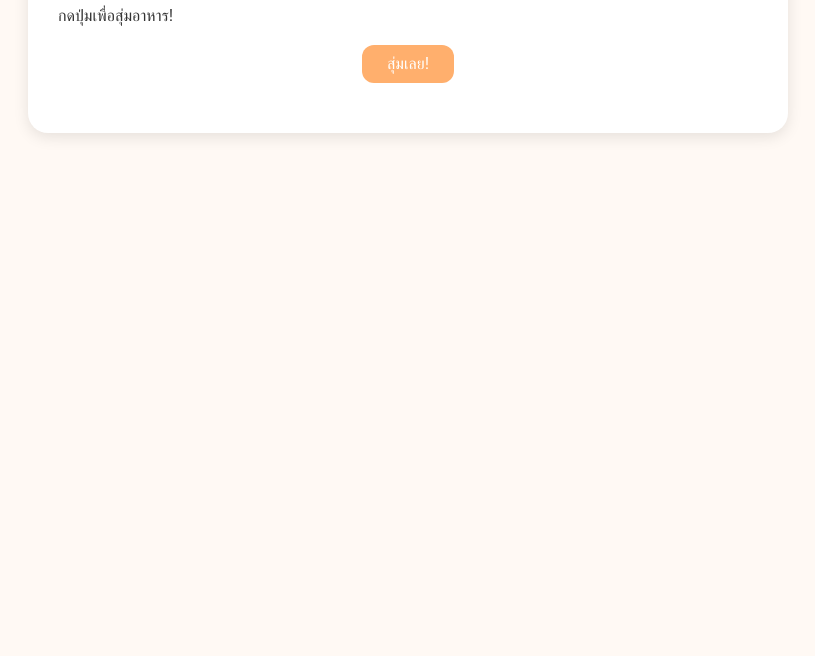
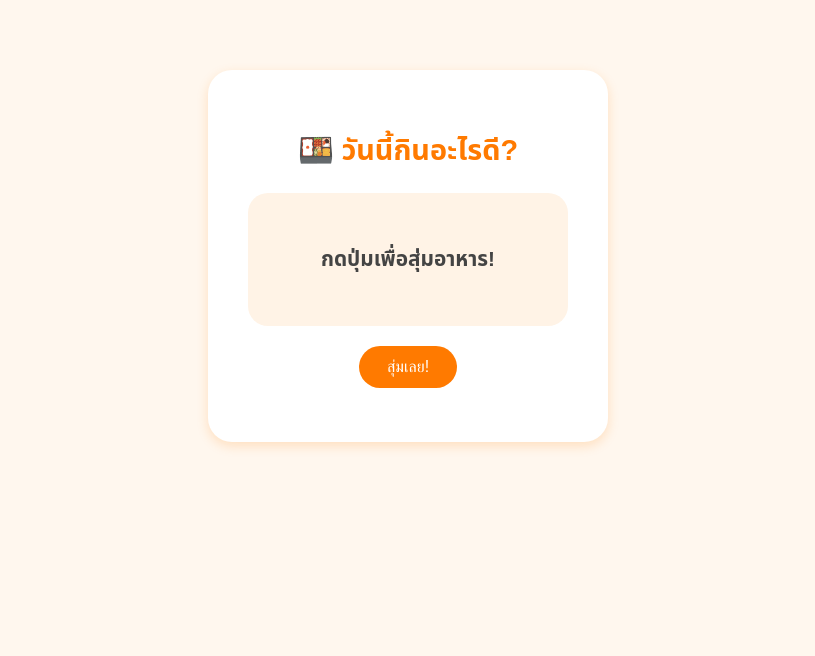
Before and after one commit to sutthiphongs-cloud/whatYouwanttoEAT, a plain HTML site: page index.html in a window 1280 px wide. Shown: the part 144-800 px from the top of the page, without its empty margins (232-1047 px from the left). Drawn offline with Linux system fonts and the light colour scheme.

Commit message:
style.css

```diff
--- a/style.css
+++ b/style.css
@@ -1,72 +1,61 @@
 body {
-  font-family: "Prompt", sans-serif;
-  background-color: #fff9f4;
+  font-family: 'Noto Sans Thai', sans-serif;
+  background-color: #fff7ee;
   color: #333;
+  display: flex;
+  justify-content: center;
+  align-items: center;
+  height: 100vh;
   margin: 0;
-  padding: 0;
 }
 
 .container {
-  width: 90%;
-  max-width: 700px;
-  margin: 40px auto;
-  background: #fff;
+  text-align: center;
+  background-color: #ffffff;
+  padding: 40px;
+  border-radius: 24px;
+  box-shadow: 0 4px 12px rgba(255, 130, 0, 0.2);
+  width: 320px;
+}
+
+h1 {
+  color: #ff7a00;
+  font-size: 1.8rem;
+  margin-bottom: 20px;
+}
+
+#food-box {
+  background-color: #fff3e6;
   border-radius: 20px;
   padding: 30px;
-  box-shadow: 0 4px 15px rgba(0,0,0,0.1);
+  margin-bottom: 20px;
+  transition: 0.3s;
 }
 
-h1, h2, h3 {
-  text-align: center;
-}
-
-.menu-list {
-  display: grid;
-  grid-template-columns: 1fr 1fr;
-  gap: 15px;
-}
-
-.menu-item {
-  background-color: #ffe5b4;
-  border-radius: 15px;
-  padding: 15px;
-  text-align: center;
-}
-
-.menu-item a {
-  text-decoration: none;
-  color: #b23a00;
+#food-name {
+  font-size: 1.3rem;
+  font-weight: bold;
+  color: #444;
 }
 
 button {
-  display: block;
-  margin: 20px auto;
-  background-color: #ffaf6d;
+  background-color: #ff7a00;
+  color: white;
   border: none;
-  border-radius: 12px;
-  padding: 10px 25px;
+  padding: 12px 28px;
+  border-radius: 25px;
   cursor: pointer;
-  color: #fff;
-  font-size: 16px;
+  font-size: 1rem;
+  transition: 0.2s;
 }
 
 button:hover {
-  background-color: #ff944d;
+  background-color: #ff9a3d;
+  transform: scale(1.05);
 }
 
-label {
-  display: block;
-  margin: 8px 0;
+#calorie-info {
+  color: #777;
+  margin-top: 10px;
+  font-size: 0.9rem;
 }
-
-#result {
-  text-align: center;
-  font-weight: bold;
-  font-size: 18px;
-  margin-top: 20px;
-}
-
-.back-btn {
-  background-color: #ccc;
-  color: #000;
-}
```
